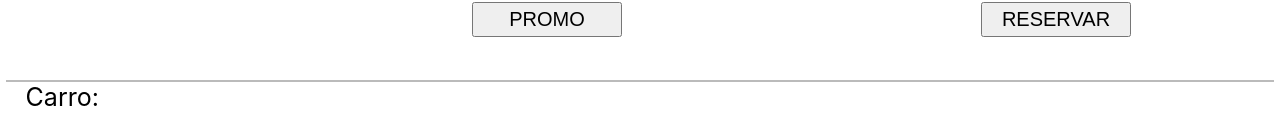
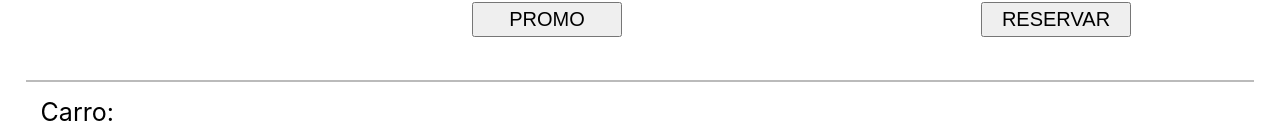
Before and after one commit to BrunoR98/capacitation, a React (Create React App) app in the folder trip-bnb/: page / in a window 1280 px wide. Shown: the part 751-890 px from the top of the page. Built offline with nearby package versions, Linux system fonts and the light colour scheme.

Commit message:
Functionality complete

```diff
--- a/trip-bnb/src/components/TripMaker/TripMaker.js
+++ b/trip-bnb/src/components/TripMaker/TripMaker.js
@@ -10,40 +10,49 @@ import TripContext from '../Context/TripContext/TripContext';
 import { details, imageUrls } from '../utils/TripsDetails';
 import { button } from '../utils/Buttons'
 
+let reservasArray = [];
+
 function reducer(state, item) {
     switch(item.button.type) {
         case 'promo':
-            console.log(`Promo asignada para su viaje a ${item.details.name}, recuerde que es INCANCELABLE`);
+            console.log(`Promo aplicada para su viaje a ${item.details.name}, recuerde que es INCANCELABLE`);
             return [...state, item.details.name];
         case 'reservar':
             console.log(`Reserva realizada, este mail enviado a ${user.email} confirma su reserva para el viaje a ${item.details.name}`);
+            reservasArray.push(item.details.name);
             return [...state];
         case 'comprar':
             console.log(`Compra realizada, esperamos que disfrute el viaje a ${item.details.name}, este sera nuestro mail de contacto con usted ${user.email}`);
             return [...state, item.details.name];
         case 'cancelar':
-            return cancelFunctionality([...state]);
+            return cancelFunctionality([...state], reservasArray);
         default:
             return [...state];
     }
 }
 
-function cancelFunctionality(array){
-    const temp = [...array];
-    const lastIndex = temp.pop();
-    if(lastIndex === 'Hawai'){
+function cancelFunctionality(stateArray, reservasArray){
+    const stateTemp = [...stateArray];
+    const lastIndex = stateTemp.pop();
+
+    const deletedReserve = reservasArray.pop();
+    if(deletedReserve !== undefined){
+        console.log(`Se ha eliminado su reserva a ${deletedReserve}`);
+        return stateArray;
+    } else if(lastIndex === 'Hawai'){
         alert('No se puede eliminar una promo');
-        return array;
+        return stateArray;
     } else if(lastIndex === undefined){
         alert('Nada que cancelar');
-        return array;
+        return stateArray;
     }
     console.log('Se ha eliminado su viaje a ' + lastIndex);
-    return temp;
+    return stateTemp;
 }
 
 export default function TripMaker() {
     const [trip, setTrip] = useReducer(reducer, []);
+
     return(
         <div>
             <TripContext.Provider value={{trip, setTrip}}>
--- a/trip-bnb/src/components/TripSummary/TripSummary.js
+++ b/trip-bnb/src/components/TripSummary/TripSummary.js
@@ -7,16 +7,16 @@ const useStyles = createUseStyles({
     wrapper: {
         borderTop: '2px solid #bbb',
         display: 'flex',
-        padding: "0 20px 0 20px",
         margin: 'auto',
         width: '96%',
         '& span': {
-            fontSize: '25px'
+            padding: '15px',
+            fontSize: '25px',
         },
     },
     list: {
         display: "flex",
-        flexDirection: "column",
+        flexDirection: "row",
         flexWrap: "wrap",
         fontSize: 20,
         maxHeight: 40,
@@ -31,13 +31,13 @@ const useStyles = createUseStyles({
 export default function TripSummary() {
     const classes = useStyles();
     const { trip } = useContext(TripContext);
-
+    let key = 0;
     return(
         <div className={classes.wrapper}>
             <span>Carro:</span>
             <ul className={classes.list}>
                 {trip.map( name => (
-                    <li key={name}>{name}</li>
+                    <li key={key++}>{name}</li>
                 ))}
             </ul>
         </div>
```
